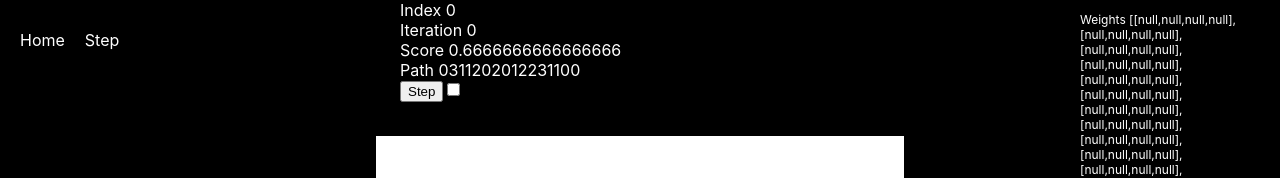
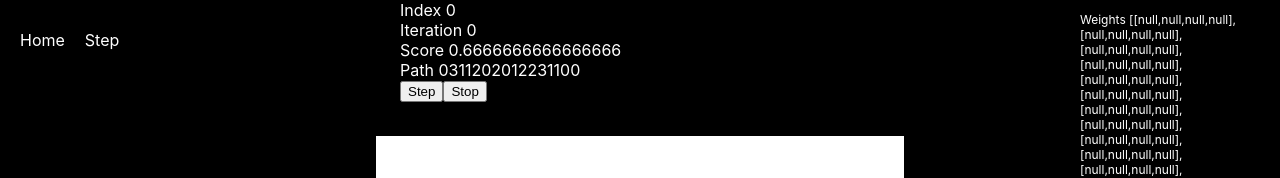
Before and after one commit to csaye/webml, a Next.js app: page /step in a window 1280 px wide. Shown: the top 178 px of the page. Built offline with nearby package versions, Linux system fonts and the light colour scheme.

Commit message:
Fix step termination.

```diff
--- a/pages/step.js
+++ b/pages/step.js
@@ -26,6 +26,7 @@ for (let i = 0; i < steps; i++) {
 }
 
 let index = 0;
+let go = true;
 
 import styles from '../styles/pages/Step.module.css';
 
@@ -113,7 +114,7 @@ export default function Step() {
       reset();
       setIteration(old => old + 1);
       index = 0;
-      if (cont) setTimeout(step, 100);
+      if (go) setTimeout(step, 100);
     // increment
     } else {
       index += 1;
@@ -161,14 +162,17 @@ export default function Step() {
         <p>Iteration {iteration}</p>
         <p>Score {score()}</p>
         <p>Path {path}</p>
-        <button onClick={step}>
+        <button onClick={() => {
+          go = true;
+          step();
+        }}>
           Step
         </button>
-        <input
-          type="checkbox"
-          checked={cont}
-          onChange={e => setCont(e.target.checked)}
-        />
+        <button onClick={() => {
+          go = false;
+        }}>
+          Stop
+        </button>
       </div>
       <canvas
         ref={canvasRef}
```
